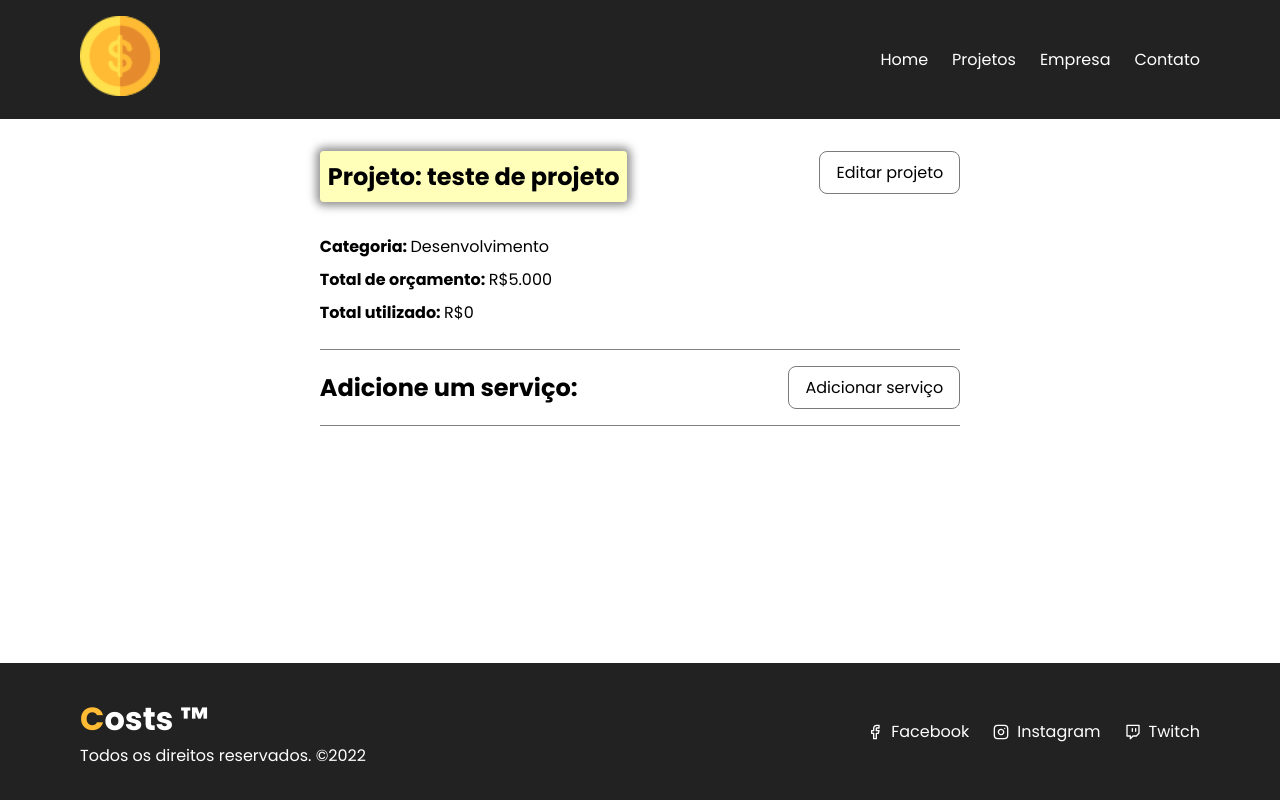
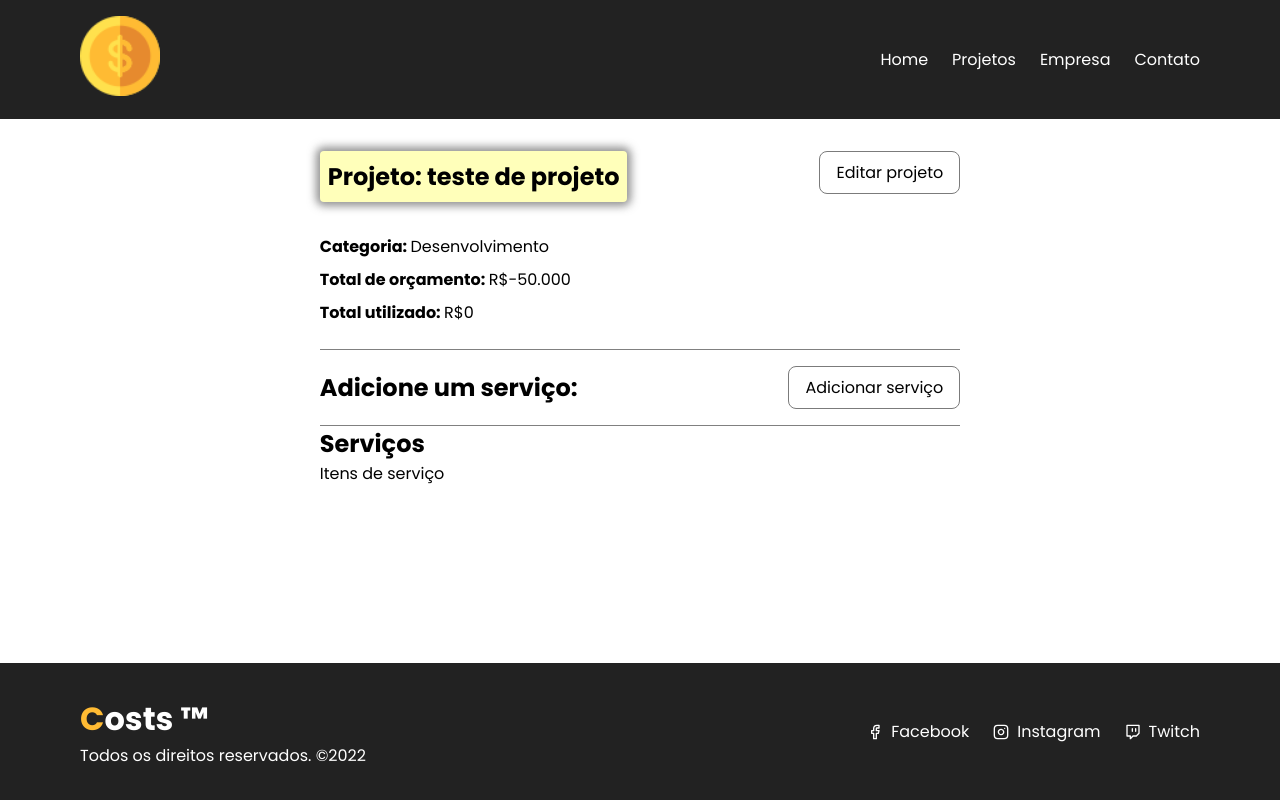
Before and after one commit to alisonBRs/costs-project, a React (Create React App) app: page /project/1 in a window 1280 px wide. Built offline with nearby package versions, Linux system fonts and the light colour scheme; data requests are answered from the project's data file.

Commit message:
projectform msg error to fix

```diff
--- a/db.json
+++ b/db.json
@@ -2,7 +2,7 @@
   "projects": [
     {
       "name": "teste de projeto",
-      "budget": "5000",
+      "budget": "-50000",
       "category": {
         "id": "2",
         "name": "Desenvolvimento"
--- a/src/components/Pages/Project.jsx
+++ b/src/components/Pages/Project.jsx
@@ -16,6 +16,7 @@ export function Project() {
   const [toggle, setToggle] = useState(false)
   const [showServiceForm, setshowServiceForm] = useState(false)
   const [message, setMessage] = useState()
+  const [errorMessage, setErrorMessage] = useState(false)
   const [type, setType] = useState()
   const [showMessage, setShowMessage] = useState(false)
 
@@ -36,7 +37,20 @@ export function Project() {
     setshowServiceForm(!showServiceForm)
   }
 
+  function Post() {
+    if (project.budget < project.cost) return false
+    return true
+  }
+
+  const messagePost = Post()
+
   function editPost(project) {
+    if (!messagePost) {
+      setType("error")
+      setMessage("Orçamento do projeto insuficiente!")
+      return
+    }
+
     axios
       .patch(`http://localhost:5050/projects/${project.id}`, project)
       .then(({ data }) => {
@@ -48,6 +62,7 @@ export function Project() {
       })
       .catch((err) => console.log(err))
   }
+
   return (
     <>
       {project.name ? (
@@ -57,6 +72,15 @@ export function Project() {
               <Message
                 showToast={showMessage}
                 setShowToast={setShowMessage}
+                msg={message}
+                type={type}
+              />
+            )}
+
+            {!messagePost && (
+              <Message
+                showToast={errorMessage}
+                setShowToast={setErrorMessage}
                 msg={message}
                 type={type}
               />
@@ -97,6 +121,7 @@ export function Project() {
               )}
             </div>
             <div className={styles.service_form_container}>
+              <div className={styles.service_details}>
                 <h2>Adicione um serviço:</h2>
                 <button
                   className={`${style.btn} ${styles.btn_container}`}
@@ -105,6 +130,13 @@ export function Project() {
                   {!showServiceForm ? "Adicionar serviço" : "Fechar"}
                 </button>
               </div>
+              {showServiceForm && <p>Formulário do serviço.</p>}
+            </div>
+
+            <h2>Serviços</h2>
+            <Container customClass="start">
+              <p>Itens de serviço</p>
+            </Container>
           </Container>
         </div>
       ) : (
--- a/src/components/Pages/project.module.css
+++ b/src/components/Pages/project.module.css
@@ -3,6 +3,7 @@
   flex-direction: column;
   align-items: center;
   justify-content: flex-start;
+  text-align: start;
   width: 100%;
 }
 
@@ -23,13 +24,17 @@
 }
 
 .service_form_container {
+  border-bottom: 1px solid grey;
+  padding: 1rem 0;
+  text-align: start;
+}
+
+.service_details {
   display: flex;
   justify-content: space-between;
   align-items: center;
   flex-wrap: wrap;
-  border-bottom: 1px solid grey;
   text-align: start;
-  padding: 1rem 0;
 }
 
 .details_container h2 {
```
Lines whose indentation alone changed are shown as unchanged.
